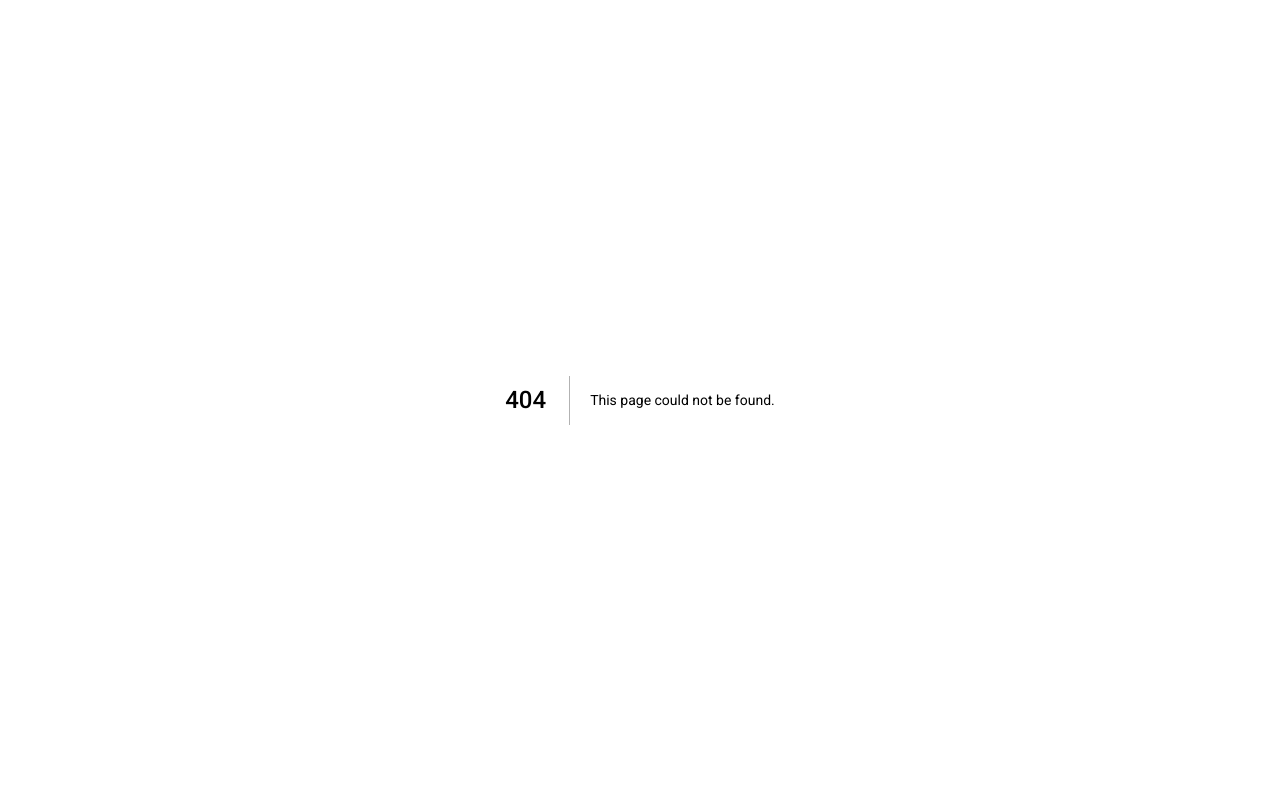
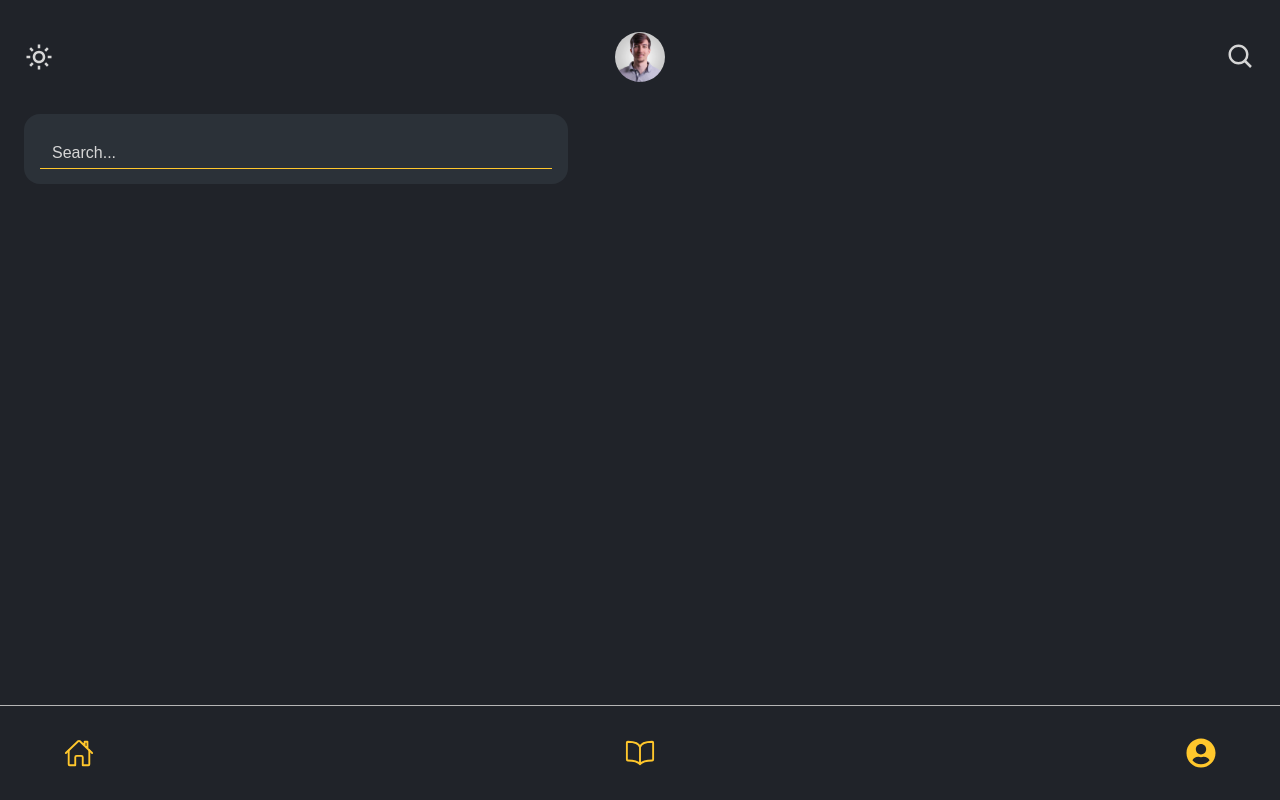
Before and after one commit to cassiorsfreitas/blog, a Next.js app: page /explore in a window 1280 px wide. Before the commit this address had no page. Built offline with nearby package versions, Linux system fonts and the light colour scheme.

Commit message:
feat: added input component and search bar in explore page

```diff
--- a/package.json
+++ b/package.json
@@ -14,6 +14,7 @@
     "react": "17.0.2",
     "react-dom": "17.0.2",
     "react-icons": "^4.2.0",
+    "react-input-mask": "^2.0.4",
     "styled-components": "^5.3.0"
   },
   "devDependencies": {
--- /dev/null
+++ b/src/components/_pages/Explore/index.tsx
@@ -0,0 +1,16 @@
+import React from 'react'
+import SearchBar from '../../molecules/SearchBar'
+import LayoutMobile from '../../templates/LayoutMobile'
+import MainContent from '../../templates/MainContent'
+
+const Explore = () => {
+  return (
+    <LayoutMobile>
+      <MainContent>
+        <SearchBar />
+      </MainContent>
+    </LayoutMobile>
+  )
+}
+
+export default Explore
--- /dev/null
+++ b/src/components/atoms/Input/index.tsx
@@ -0,0 +1,90 @@
+import React, { useState } from 'react'
+import InputMask from 'react-input-mask'
+import { FaRegEye, FaRegEyeSlash } from 'react-icons/fa'
+
+import { Container } from './styles'
+
+import { InputProps } from './interface'
+
+const Input = ({
+  value,
+  label,
+  outsideLabel,
+  type,
+  valid,
+  invalid,
+  onChange,
+  message,
+  required,
+  autoComplete,
+  autoCapitalize,
+  placeholder,
+  fullWidth,
+  disabled,
+  icon,
+  mask,
+  ref,
+  onBlur,
+  ...props
+}: InputProps) => {
+  const [isVisible, setVisible] = useState(false)
+
+  const Eyes = () => {
+    if (isVisible) {
+      return <FaRegEyeSlash data-testid="hide-password" size={18} />
+    }
+    return <FaRegEye data-testid="show-password" size={18} />
+  }
+
+  return (
+    <>
+      <Container
+        data-testid="input-container"
+        label={outsideLabel ? '' : label}
+        valid={valid}
+        type={type}
+        invalid={invalid}
+        fullWidth={fullWidth}
+        disabled={disabled}
+        outsideLabel={outsideLabel}
+        margin={!!message}
+      >
+        <label data-testid="input-label">{outsideLabel && label}</label>
+
+        <div className="input-container">
+          <InputMask
+            data-testid="input"
+            inputRef={ref}
+            type={isVisible ? 'text' : type}
+            value={value}
+            disabled={disabled}
+            placeholder={placeholder}
+            required={required}
+            autoCapitalize={autoCapitalize}
+            autoComplete={autoComplete || 'new-password'}
+            onChange={onChange}
+            maskChar={null}
+            alwaysShowMask={false}
+            mask={mask}
+            onBlur={onBlur}
+            {...props}
+          />
+          {icon ||
+            (type === 'password' && (
+              <div
+                data-testid="input-icon"
+                className="icon"
+                onClick={() => setVisible(!isVisible)}
+              >
+                {type === 'password' ? <Eyes /> : icon}
+              </div>
+            ))}
+        </div>
+        <div className="line"></div>
+        <p data-testid="input-message">{message}</p>
+      </Container>
+    </>
+  )
+}
+
+export default Input
--- /dev/null
+++ b/src/components/atoms/Input/interface.ts
@@ -0,0 +1,63 @@
+import React from 'react'
+
+export type InputProps = {
+  children?: React.ReactNode
+  value?: string
+  label?: string
+  required?: boolean
+  outsideLabel?: boolean
+  type?:
+    | 'text'
+    | 'password'
+    | 'submit'
+    | 'search'
+    | 'tel'
+    | 'time'
+    | 'email'
+    | 'file'
+    | 'date'
+    | 'hidden'
+    | 'month'
+    | 'number'
+    | 'image'
+    | 'datetime-local'
+  autoCapitalize?: 'none' | 'sentences' | 'words' | 'characters'
+  autoComplete?: 'on' | 'off'
+  placeholder?: string
+  valid?: boolean
+  invalid?: boolean
+  onChange?: (e: any) => void
+  message?: string
+  alwaysShowMask?: boolean
+  fullWidth?: boolean
+  maskPlaceholder?: string | null
+  // eslint-disable-next-line no-undef
+  icon?: JSX.Element
+  disabled?: boolean
+  margin?: boolean
+  mask?: any
+  maskChar?: null
+  ref?: React.Ref<HTMLInputElement>
+  onBlur?: () => void
+  onClick?: () => void
+}
+
+export type TextareaProps = {
+  children?: React.ReactNode
+  value?: string
+  label?: string
+  required?: boolean
+  outsideLabel?: boolean
+  autoCapitalize?: 'none' | 'sentences' | 'words' | 'characters'
+  autoComplete?: 'on' | 'off'
+  placeholder?: string
+  valid?: boolean
+  invalid?: boolean
+  onChange?: (e: any) => void
+  message?: string
+  fullWidth?: boolean
+  disabled?: boolean
+  margin?: boolean
+  ref?: React.Ref<HTMLTextAreaElement>
+  onClick?: () => void
+}
--- /dev/null
+++ b/src/components/atoms/Input/styles.tsx
@@ -0,0 +1,98 @@
+import styled, { css } from 'styled-components'
+import { stateModifiers } from '../../../constants/components/styles'
+import { InputProps } from './interface'
+
+export const Container = styled.div<InputProps>`
+  ${({
+    theme,
+    label,
+    outsideLabel,
+    invalid,
+    valid,
+    disabled,
+    fullWidth,
+    margin,
+    type
+  }) => css`
+    background-color: ${theme.colors.background[1]};
+    color: ${theme.colors.primary[1]};
+    font-size: 1rem;
+    border-radius: 1rem;
+    margin-bottom: ${margin ? '3.5rem' : '24px'};
+    min-width: 6rem;
+    height: 4.4rem;
+    width: max-content;
+    max-width: 34rem;
+    padding: 1.5rem 1rem 1rem;
+
+    ${!!valid && stateModifiers.valid(theme)}
+    ${!!invalid && stateModifiers.invalid(theme)}
+    ${!!disabled && stateModifiers.disabled(theme)}
+    ${!!fullWidth && stateModifiers.fullWidth}
+
+    & > div > input {
+      border: none;
+      width: 100%;
+      height: 2.5rem;
+      color: inherit;
+      background: none;
+      font-size: inherit;
+      padding: 0 0.75rem;
+
+      &::placeholder {
+        color: ${theme.colors.primary[1]};
+      }
+      &:focus {
+        outline: none;
+      }
+    }
+
+    &::before {
+      content: '${label}';
+      position: absolute;
+      background-color: ${theme.colors.background[0]};
+      font-size: 0.75rem;
+      margin-left: 0.75rem;
+      padding: 0 0.5rem;
+      max-height: 3px;
+      display: flex;
+      align-items: center;
+      border-color: ${theme.colors.primary[0]};
+    }
+
+    .line {
+      border-bottom: 1px solid ${theme.colors.primary[0]};
+    }
+
+    label {
+      position: absolute;
+      font-size: 0.875rem;
+      margin-top: -1.75rem;
+    }
+
+    p {
+      color: inherit;
+      font-size: 0.75rem;
+      margin-top: 0.75rem;
+      margin-left: ${outsideLabel ? '0' : '1.25rem'};
+    }
+
+    .input-container {
+      display: flex;
+      height: 100%;
+      align-items: center;
+    }
+
+    .icon {
+      padding: 0 1rem;
+      transition: 140ms ease;
+      cursor: ${type === 'password' ? 'pointer' : 'default'};
+      font-size: 1rem;
+
+      &:hover {
+        opacity: 0.8;
+        transition: 140ms ease;
+      }
+    }
+  `}
+`
--- a/src/components/molecules/MenuTop/index.tsx
+++ b/src/components/molecules/MenuTop/index.tsx
@@ -35,8 +35,9 @@ const MenuTop = () => {
         priority
         alt="Cássio Freitas Profile"
         className="picture-profile"
+        onClick={() => router.push('/')}
       />
-      <BiSearch size={30} onClick={() => router.push('/search')} />
+      <BiSearch size={30} onClick={() => router.push('/explore')} />
     </Container>
   )
 }
--- /dev/null
+++ b/src/components/molecules/SearchBar/index.tsx
@@ -0,0 +1,26 @@
+import React, { useState } from 'react'
+import Input from '../../atoms/Input'
+
+const SearchBar = () => {
+  const [search, setSearch] = useState('')
+
+  const validateSearch = () => {
+    console.log(search)
+  }
+
+  return (
+    <div>
+      <Input
+        fullWidth
+        type="text"
+        placeholder="Search..."
+        onBlur={() => validateSearch()}
+        onChange={e => {
+          setSearch(e.target.value)
+        }}
+      />
+    </div>
+  )
+}
+
+export default SearchBar
--- /dev/null
+++ b/src/constants/components/styles.tsx
@@ -0,0 +1,23 @@
+import { css, DefaultTheme } from 'styled-components'
+
+export const stateModifiers = {
+  fullWidth: () => css`
+    width: 100%;
+  `,
+  valid: (theme: DefaultTheme) => css`
+    border: 1.5px solid ${theme.colors.secondary[1]};
+    color: ${theme.colors.secondary[1]};
+  `,
+  invalid: (theme: DefaultTheme) => css`
+    border: 1.5px solid ${theme.colors.red};
+    color: ${theme.colors.red};
+  `,
+  disabled: (theme: DefaultTheme) => css`
+    border: 1.5px solid ${theme.colors.lightGray};
+    color: ${theme.colors.lightGray};
+
+    & > label {
+      color: ${theme.colors.darkGray};
+    }
+  `
+}
--- /dev/null
+++ b/src/pages/explore/index.tsx
@@ -0,0 +1,8 @@
+import React from 'react'
+import Explore from '../../components/_pages/Explore'
+
+const Index = () => {
+  return <Explore />
+}
+
+export default Index
```
Also changed, not shown: 1 other file (tests, documents, lock files or other folders).
